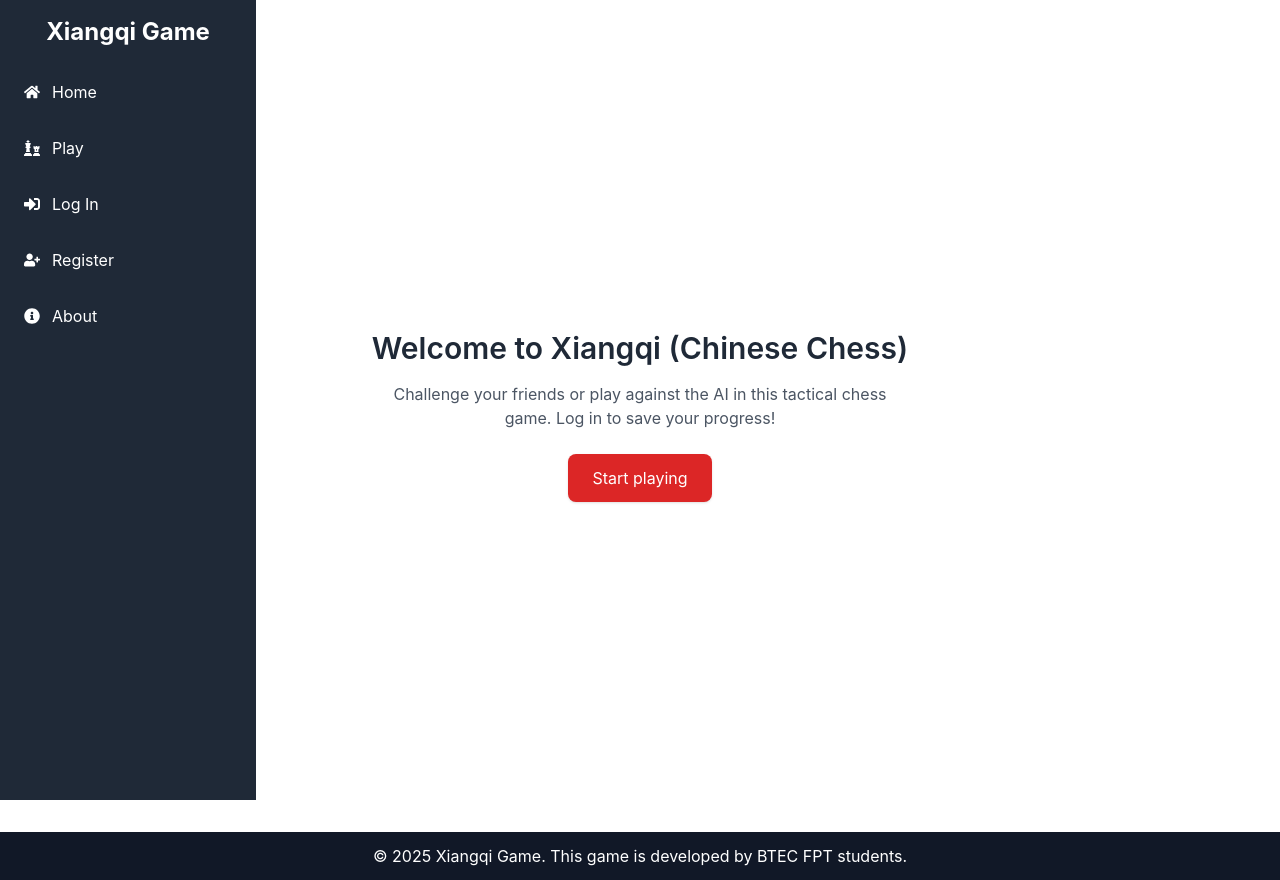
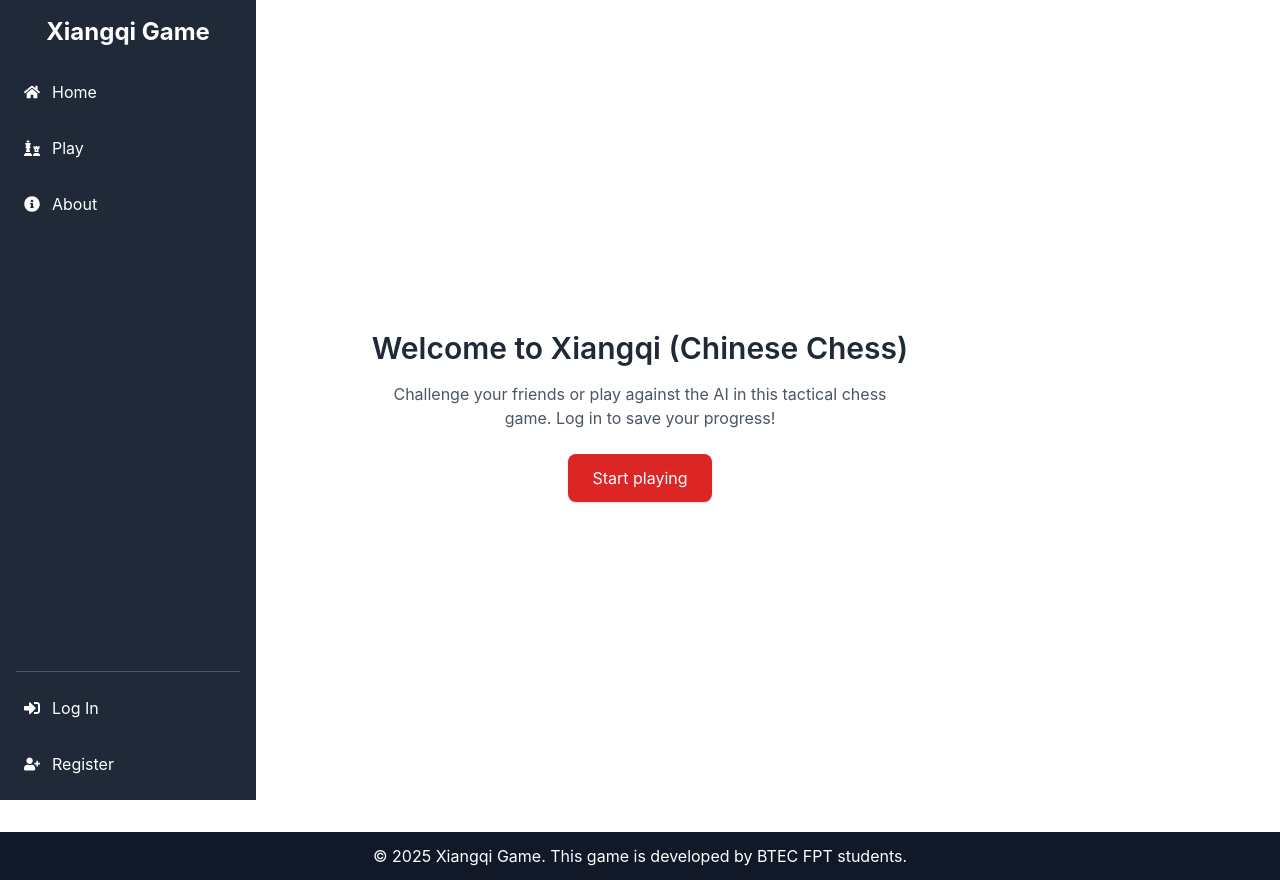
Before and after one commit to TronggDatt/Final-Project, a React (Create React App) app in the folder chess-game/: page / in a window 1280 px wide. Built offline with nearby package versions, Linux system fonts and the light colour scheme.

Commit message:
sound, update succes sound/ check play button login

```diff
--- a/chess-game/src/components/GameController.jsx
+++ b/chess-game/src/components/GameController.jsx
@@ -10,6 +10,11 @@ import {
 } from "../utils/chessLogic";
 import Swal from "sweetalert2";
 import axios from "axios";
+
+import moveSound from "../Sound/move.mp3";
+import captureSound from "../Sound/capture.mp3";
+
+
 
 const API_URL = "http://localhost:8080/games";
 // Lấy danh sách tất cả các ván cờ
@@ -87,11 +92,15 @@ class GameController extends React.Component {
       gameState: { ...INITIAL_GAME_STATE },
       selectedPiece: null,
       validMoves: [],
-      currentPlayer: "r", // Người chơi bắt đầu là đỏ
+      currentPlayer: "r",
       isCheck: false,
       isCheckmate: false,
       moveHistory: [],
     };
+
+    // Load âm thanh từ thư mục public
+    this.moveAudio = new Audio(moveSound);
+    this.captureAudio = new Audio(captureSound);
   }
 
   handleSquareClick = (row, col) => {
@@ -187,7 +196,9 @@ class GameController extends React.Component {
     const movingPiece = gameState[fromKey];
     const newGameState = { ...gameState };
     delete newGameState[fromKey];
+    const capturedPiece = newGameState[toKey]; // Kiểm tra có ăn quân không
     newGameState[toKey] = movingPiece;
+
 
     // Kiểm tra xem nước đi có làm tướng bị chiếu không
     if (isKingInCheck(convertGameStateToBoard(newGameState), currentPlayer)) {
@@ -199,12 +210,20 @@ class GameController extends React.Component {
       return false;
     }
 
+     // **Phát âm thanh dựa trên loại nước đi**
+     if (capturedPiece) {
+      this.captureAudio.play(); // Nếu ăn quân thì phát âm thanh capture
+  } else {
+      this.moveAudio.play(); // Nếu chỉ di chuyển thì phát âm thanh move
+  }
+
     const newMove = {
       redMove:
         currentPlayer === "r" ? `${movingPiece} (${fromKey} -> ${toKey})` : "",
       blackMove:
         currentPlayer === "b" ? `${movingPiece} (${fromKey} -> ${toKey})` : "",
     };
+
 
     this.setState((prevState) => ({
       gameState: newGameState,
--- a/chess-game/src/components/NavBar.jsx
+++ b/chess-game/src/components/NavBar.jsx
@@ -1,14 +1,32 @@
 import React from "react";
-import { Link } from "react-router-dom";
+import { Link, useNavigate } from "react-router-dom";
 import {
   FaHome,
   FaChess,
   FaInfoCircle,
   FaSignInAlt,
   FaUserPlus,
+  // FaUser,
+  FaSignOutAlt,
 } from "react-icons/fa";
 
 const NavBar = () => {
+  const navigate = useNavigate();
+  const user = JSON.parse(localStorage.getItem("user")); // Kiểm tra trạng thái đăng nhập
+
+  const handlePlayClick = () => {
+    if (!user) {
+      navigate("/login"); // Nếu chưa đăng nhập, chuyển hướng đến trang đăng nhập
+    } else {
+      navigate("/game"); // Nếu đã đăng nhập, chuyển hướng vào game
+    }
+  };
+
+  const handleLogout = () => {
+    localStorage.removeItem("user");
+    navigate("/login");
+  };
+
   return (
     <nav className="h-screen w-64 bg-gray-800 text-white flex flex-col p-4 fixed">
       {/* Logo */}
@@ -17,46 +35,52 @@ const NavBar = () => {
       {/* Menu Items */}
       <ul className="space-y-4">
         <li>
-          <Link
-            to="/"
-            className="flex items-center gap-3 p-2 hover:bg-gray-700 rounded"
-          >
+          <Link to="/" className="flex items-center gap-3 p-2 hover:bg-gray-700 rounded">
             <FaHome /> Home
           </Link>
         </li>
         <li>
-          <Link
-            to="/game"
-            className="flex items-center gap-3 p-2 hover:bg-gray-700 rounded"
+          <button
+            onClick={handlePlayClick}
+            className="flex items-center gap-3 p-2 hover:bg-gray-700 rounded w-full text-left"
           >
             <FaChess /> Play
-          </Link>
+          </button>
         </li>
         <li>
-          <Link
-            to="/login"
-            className="flex items-center gap-3 p-2 hover:bg-gray-700 rounded"
-          >
-            <FaSignInAlt /> Log In
-          </Link>
-        </li>
-        <li>
-          <Link
-            to="/register"
-            className="flex items-center gap-3 p-2 hover:bg-gray-700 rounded"
-          >
-            <FaUserPlus /> Register
-          </Link>
-        </li>
-        <li>
-          <Link
-            to="/about"
-            className="flex items-center gap-3 p-2 hover:bg-gray-700 rounded"
-          >
+          <Link to="/about" className="flex items-center gap-3 p-2 hover:bg-gray-700 rounded">
             <FaInfoCircle /> About
           </Link>
         </li>
       </ul>
+
+      {/* Hiển thị trạng thái đăng nhập */}
+      <div className="mt-auto">
+        {user ? (
+          <div className="border-t border-gray-600 pt-4">
+            <p className="text-center text-sm">Xin chào, <b>{user.name}</b>!</p>
+            <button
+              onClick={handleLogout}
+              className="flex items-center gap-3 p-2 hover:bg-gray-700 rounded w-full mt-2"
+            >
+              <FaSignOutAlt /> Log Out
+            </button>
+          </div>
+        ) : (
+          <ul className="space-y-4 border-t border-gray-600 pt-4">
+            <li>
+              <Link to="/login" className="flex items-center gap-3 p-2 hover:bg-gray-700 rounded">
+                <FaSignInAlt /> Log In
+              </Link>
+            </li>
+            <li>
+              <Link to="/register" className="flex items-center gap-3 p-2 hover:bg-gray-700 rounded">
+                <FaUserPlus /> Register
+              </Link>
+            </li>
+          </ul>
+        )}
+      </div>
     </nav>
   );
 };
```
Also changed, not shown: 2 other files (tests, documents, lock files or other folders).
